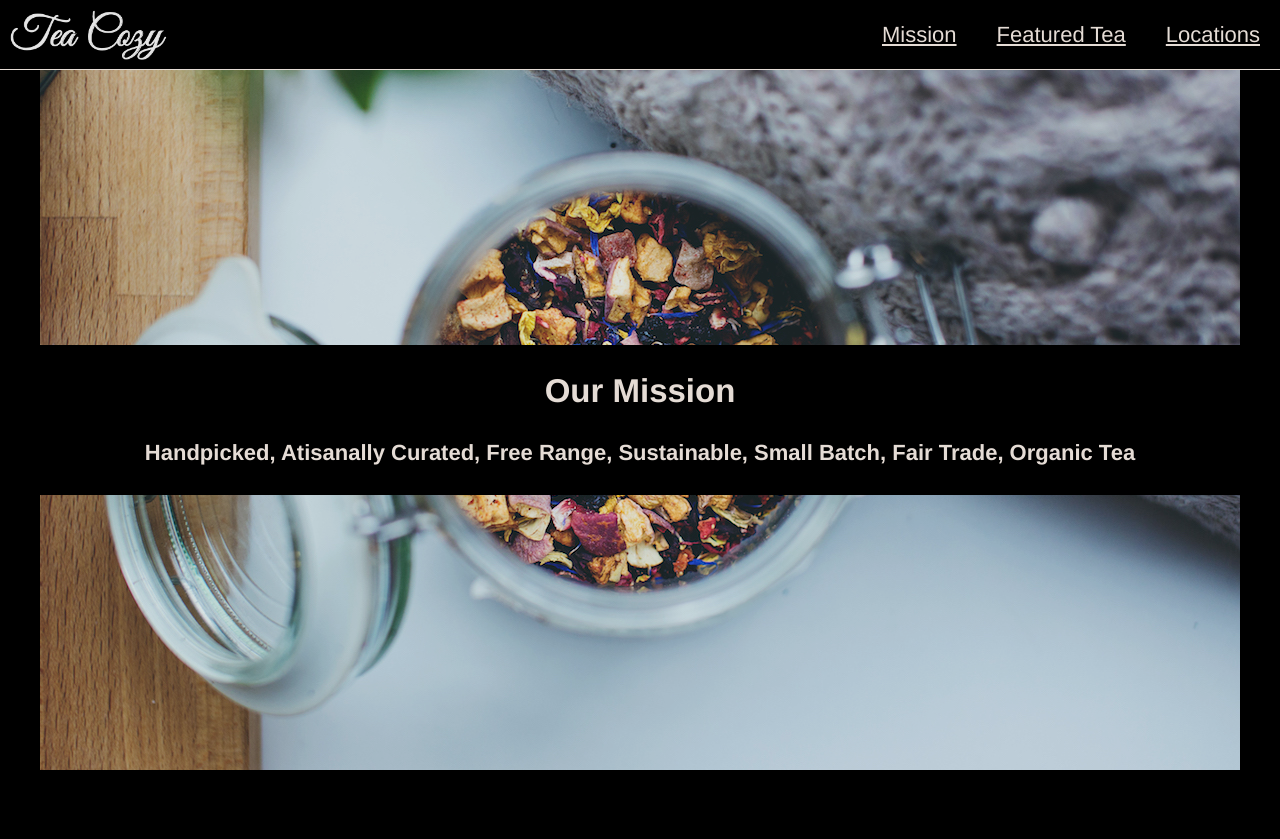
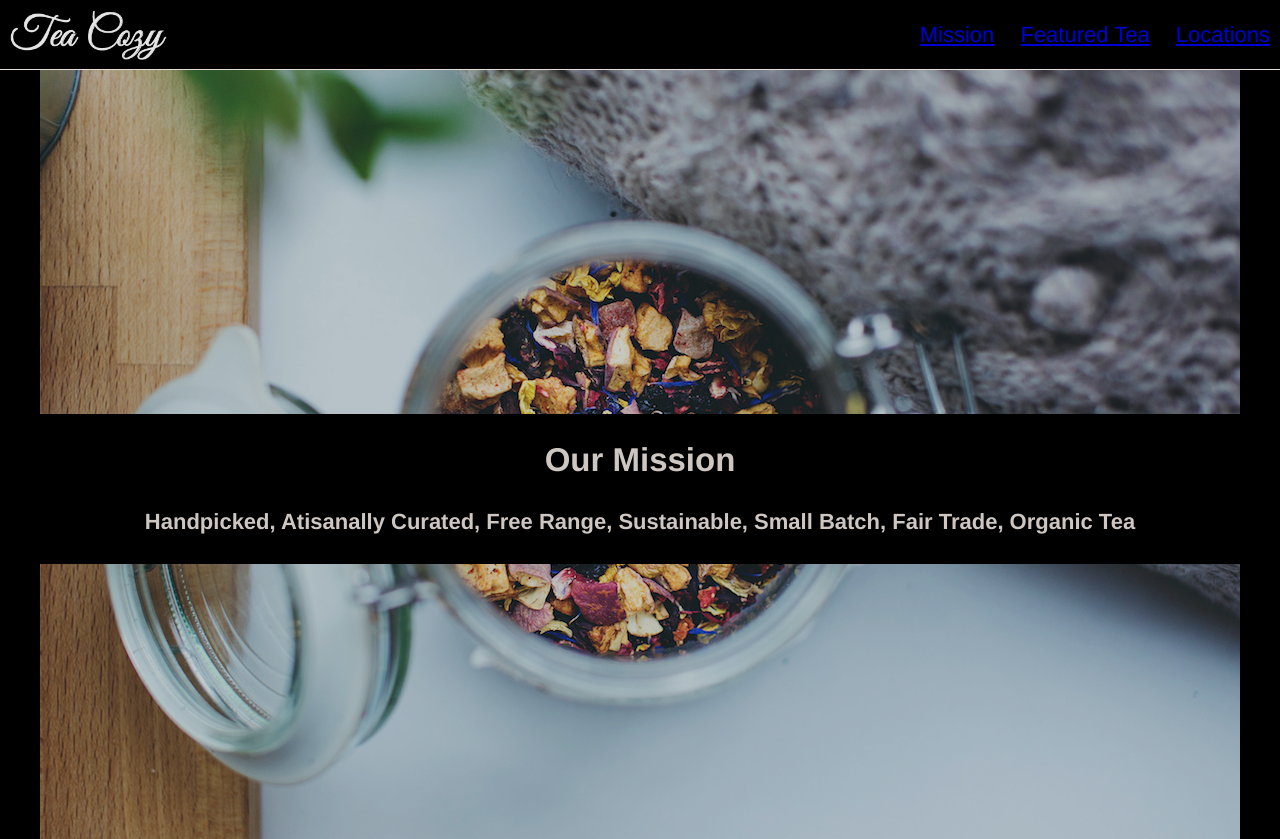
Before and after one commit to SimonDJ123/TeaCozy, a plain HTML site: page index.html in a window 1280 px wide. Before the commit the page ends 800 px from the top, so only its background shows below. Drawn offline with Linux system fonts and the light colour scheme; files that its build step writes are made by us from their sources; files whose address does not match are found by name.

Commit message:
Stage 2 complete

```diff
--- a/css/style.css
+++ b/css/style.css
@@ -2,6 +2,7 @@
 
 body {
 display: flex;
+justify-content: center;
   margin: 0;
   font-family: Helvetica;
   font-size: 22px;
@@ -9,7 +10,6 @@ display: flex;
   background-color: black;
   opacity: 0.9;
   text-align: center;
-  justify-content: center;
 }
 
 div {
@@ -29,28 +29,33 @@ header {
   background-color: black;
 }
 
-.logo {
-  display: flex;
-  flex-grow: 1;
-  height: 50px;
-  margin-left: 10px;
-  color: seashell;
+header img {
+height: 50px;
+padding-left: 10px;
 }
 
 nav {
-  display: flex;
-  justify-content: flex-end;
+  text-align: right;
+  flex-grow: 1;
 }
 
 nav span {
-  padding-left: 20px;
-  padding-right: 20px;
-  text-decoration: underline;
+  display: inline-block;
+  padding: 20px 10px;
+}
+
+/* Main */
+
+.main {
+  padding-top: 69px;
+  opacity: 0.9;
+  width: 1200px;
+  margin: auto;
 }
 
 /* Mission Statement */
 
-#mission-statement {
+#mission {
   height: 700px;
   background-image: url(/Users/simondjanogly/TeaCozy/css/images/img-mission-background.jpg);
   padding-top: 70px;
@@ -59,12 +64,16 @@ nav span {
 .flex-container {
   display: flex;
   justify-content: center;
-align-items: center;
-  width: 1200px;
+  flex-wrap: wrap;
 }
 
-#mission-statement .content {
+#mission .content {
   margin: auto;
   background-color: black;
   width: 100%;
 }
+
+h2 h3 h4 {
+  margin: 0;
+  padding: 10px;
+}
--- a/index.html
+++ b/index.html
@@ -9,22 +9,32 @@
 
 <!-- Header -->
     <header>
-      <div class="logo">
+      <div class="flex-container">
 <img src="/Users/simondjanogly/TeaCozy/css/images/img-tea-cozy-logo.png" alt="_blank">
 </div>
       <nav>
-        <span>Mission</span>
-        <span>Featured Tea</span>
-        <span>Locations</span>
+        <span>
+          <a href="#mission">Mission</a>
+        </span>
+        <span>
+          <a href="#store">Featured Tea</a>
+        </span>
+        <span>
+<a href="#locations">Locations</a>
+        </span>
       </nav>
     </header>
 
-<!-- Mission Statement -->
-<div id="mission-statement" class="flex-container">
+<!-- Main -->
+<div class="main">
+
+
+<div id="mission" class="flex-container">
 <div class="content">
   <h2>Our Mission</h2>
   <h4>Handpicked, Atisanally Curated, Free Range, Sustainable, Small Batch, Fair Trade, Organic Tea</h4>
 </div>
 </div>
+</div>
 </body>
 </html>
```
